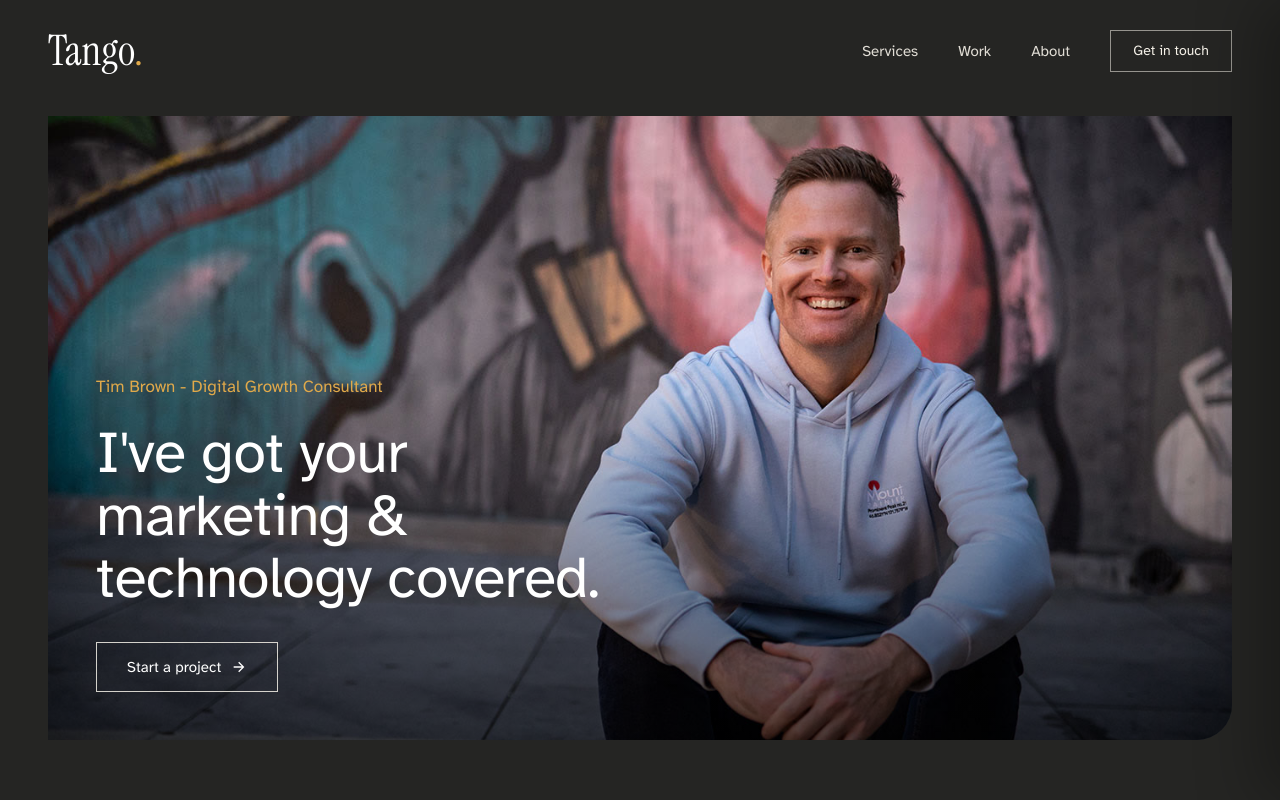
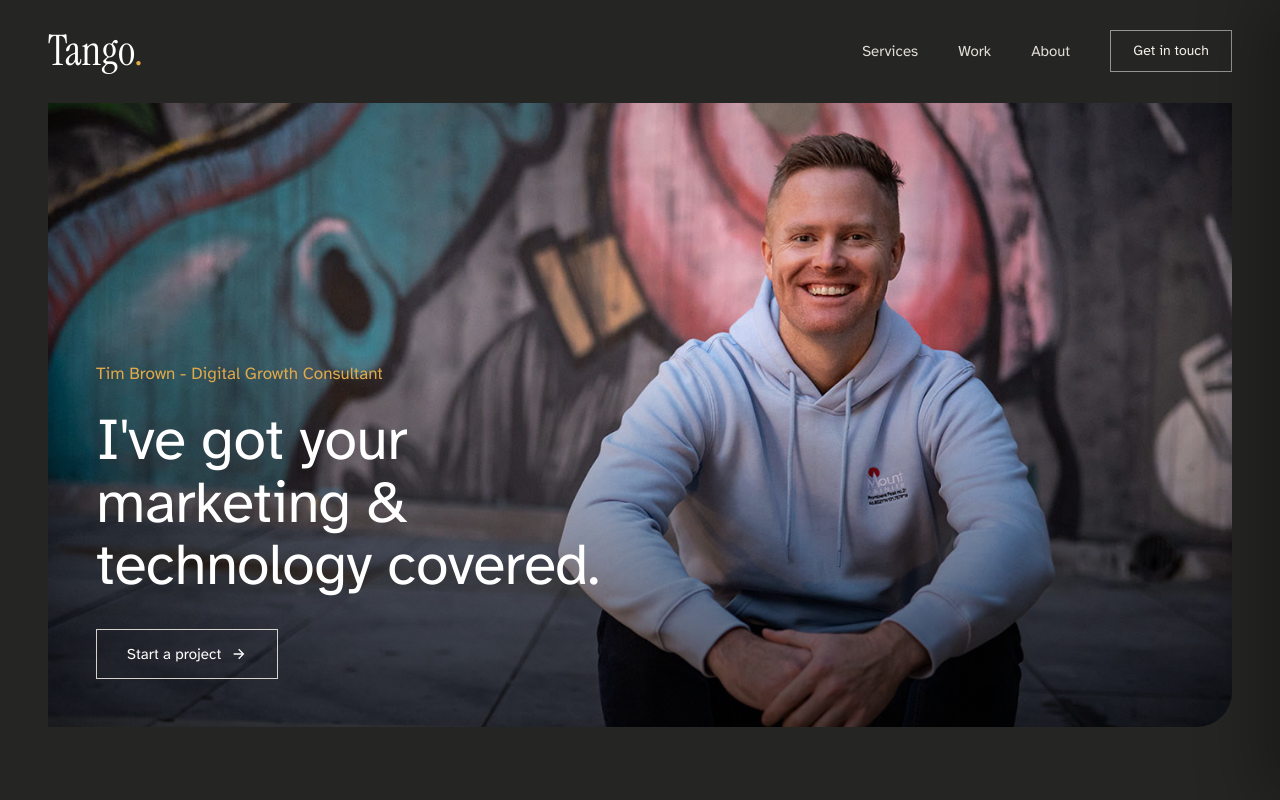
Before and after one commit to tangobrown/tango-site, a Next.js app: page / in a window 1280 px wide. Shown: the top 800 px of the page. Built offline with nearby package versions, Linux system fonts and the light colour scheme.

Commit message:
Hero: section top-padding 92/116 -> 79/103 to match nav container height (equal space above and below nav content)

```diff
--- a/components/Hero.tsx
+++ b/components/Hero.tsx
@@ -15,7 +15,7 @@ export default function Hero() {
   return (
     <section
       id="top"
-      className="bg-hero text-heroText pt-[92px] md:pt-[116px] relative"
+      className="bg-hero text-heroText pt-[79px] md:pt-[103px] relative"
     >
       {/* Rounded hero image (back to 1400px column) with H1 + button + caption overlaid */}
       <div className="container-hero">
```
